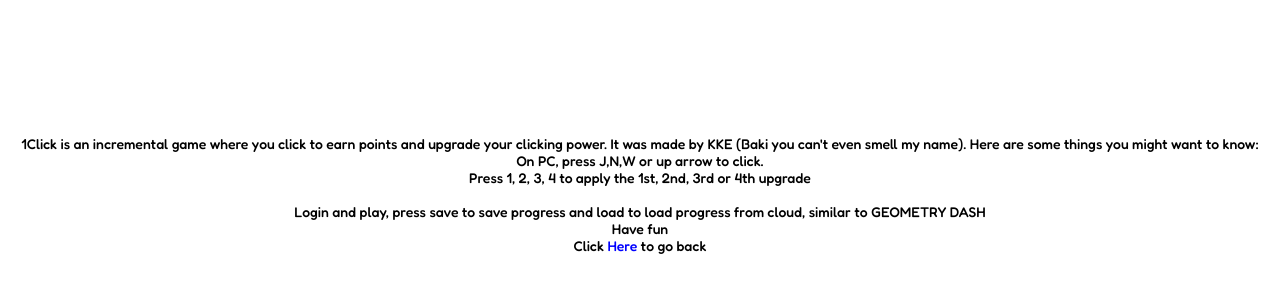
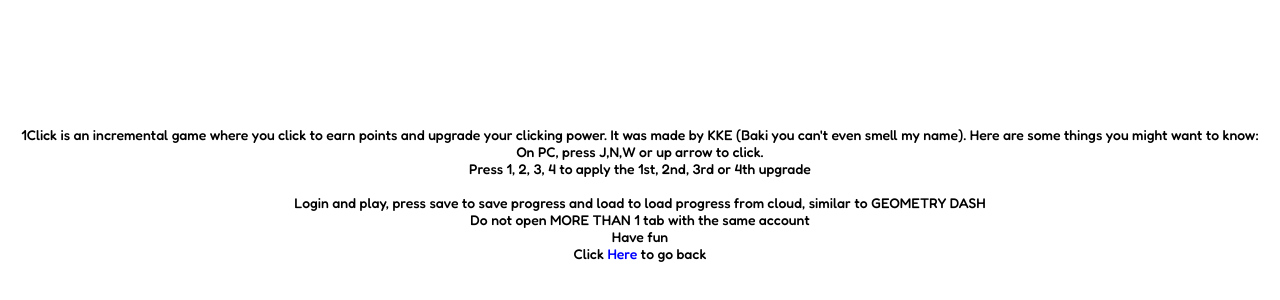
Before and after one commit to JustAnAvocodo/clicker-game, a website: page About/index.html in a window 1280 px wide. Shown: the part 206-506 px from the top of the page. Drawn offline with Linux system fonts and the light colour scheme.

Commit message:
Update game instructions in index.html
Added a warning about multiple tabs with the same account.

```diff
--- a/About/index.html
+++ b/About/index.html
@@ -13,6 +13,7 @@
     </style>
 </head>
 <body>
-    <p>1Click is an incremental game where you click to earn points and upgrade your clicking power. It was made by KKE (Baki you can't even smell my name). Here are some things you might want to know: <br>On PC, press J,N,W or up arrow to click. <br>Press 1, 2, 3, 4 to apply the 1st, 2nd, 3rd or 4th upgrade <br><br>Login and play, press save to save progress and load to load progress from cloud, similar to GEOMETRY DASH <br> Have fun <br>Click <a href="/" style="color: blue;">Here</a> to go back</p>
+    <p>1Click is an incremental game where you click to earn points and upgrade your clicking power. It was made by KKE (Baki you can't even smell my name). Here are some things you might want to know: <br>On PC, press J,N,W or up arrow to click. <br>Press 1, 2, 3, 4 to apply the 1st, 2nd, 3rd or 4th upgrade <br><br>Login and play, press save to save progress and load to load progress from cloud, similar to GEOMETRY DASH <br>Do not open MORE THAN 1 tab with the same account<br> Have fun <br>Click <a href="/" style="color: blue;">Here</a> to go back</p>
 </body>
+
 </html>
```
